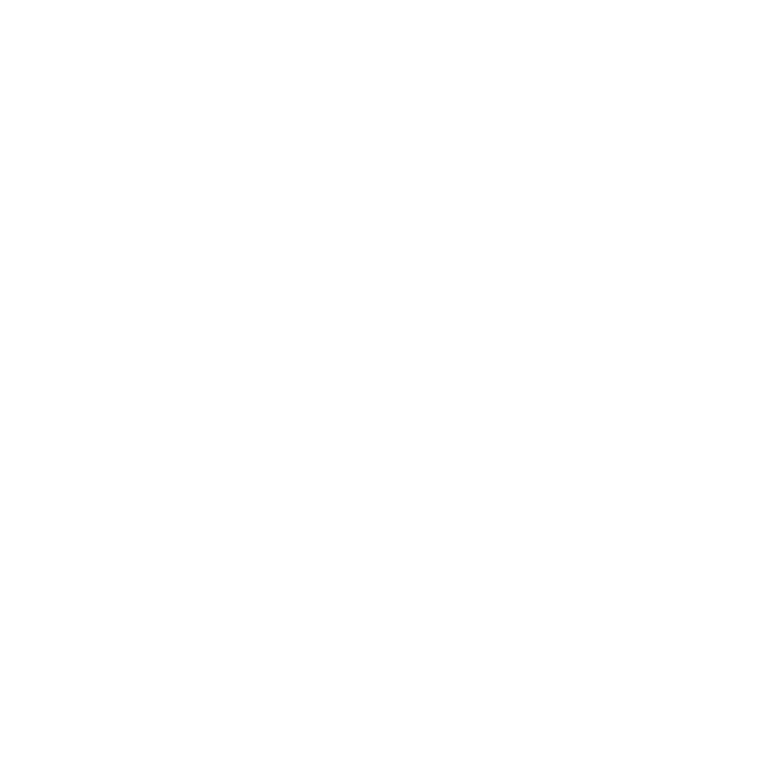
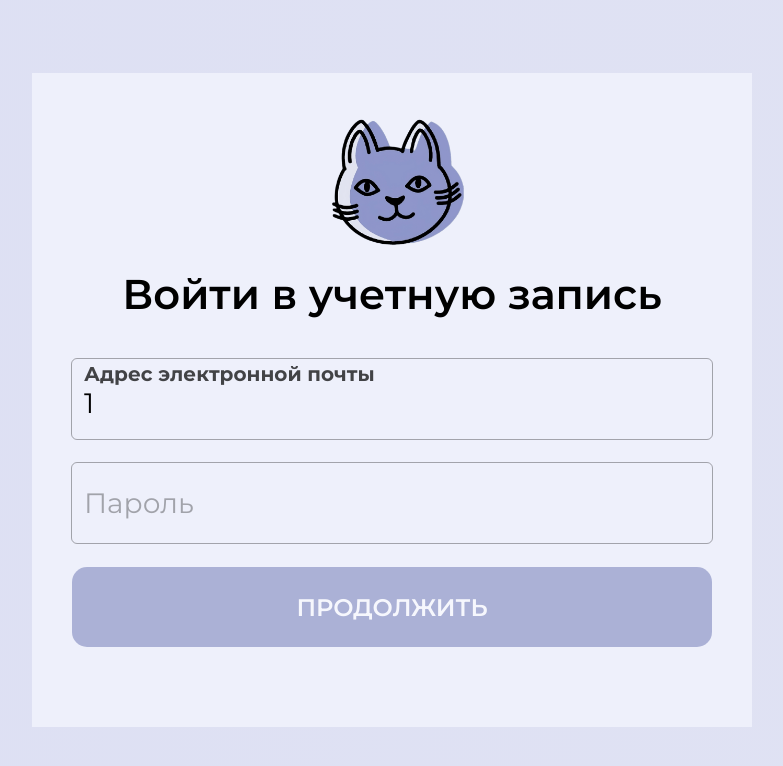
Before and after one commit to HScokies/Art-Digital-Service, a React (Vite) app in the folder Frontend/: page /login/1 in a window 1280 px wide. Before the commit this address had no page. Shown: the top 766 px of the page, without its empty margins (248-1031 px from the left). Built offline with nearby package versions, Linux system fonts and the light colour scheme.

Commit message:
login page

```diff
--- a/Frontend/src/App.tsx
+++ b/Frontend/src/App.tsx
@@ -1,4 +1,4 @@
-import { AccessPage } from "./pages"
+import { AccessPage, LoginPage } from "./pages"
 import { BrowserRouter, Routes, Route } from "react-router-dom";
 
 
@@ -8,6 +8,7 @@
     <BrowserRouter>
       <Routes>
         <Route path="/" element={<AccessPage />} />
+        <Route path="login/:Email" element={<LoginPage/>}/>
       </Routes>
     </BrowserRouter>
   )
--- a/Frontend/src/components/button/index.tsx
+++ b/Frontend/src/components/button/index.tsx
@@ -7,7 +7,7 @@
 }
 
 const Button = ({children, clickHandler = () => {}, isActive}: props) => (
-    <a className={isActive? 'button' : 'button disabled'} onClick={() => clickHandler()}>
+    <a className={isActive? 'button' : 'button disabled'} onClick={isActive? () => clickHandler() : undefined}>
         {children}
     </a>
 )
--- a/Frontend/src/components/button/style.scss
+++ b/Frontend/src/components/button/style.scss
@@ -12,6 +12,7 @@
     font-weight: 600;
     font-size: 3vh;
     cursor: pointer;
+    user-select: none;
     transition: all ease-in-out .2s;
     &.disabled{
         cursor: not-allowed;
--- a/Frontend/src/components/input/index.tsx
+++ b/Frontend/src/components/input/index.tsx
@@ -7,21 +7,23 @@
     name: string,
     required: boolean,
     validator?: (value: string) => string,
-    onChange?: (e:React.ChangeEvent<HTMLInputElement>) => void
+    onChange?: (e: React.ChangeEvent<HTMLInputElement>) => void,
+    defaultValue?: any,
+    maxlength?: number
 }
 
-const Input = ({ label, type, name, required = false, validator, onChange }: props) => {
+const Input = ({ label, type, name, required = false, validator, onChange, defaultValue, maxlength }: props) => {
 
     const [error, setError] = useState<string | undefined>()
-    const [active, setActive] = useState(false)
-
+    const [active, setActive] = useState(defaultValue ? true : false)
+    const [value, setValue] = useState(defaultValue)
 
     const EnableField = async () => {
         await setActive(true)
         await setError(undefined)
         document.getElementById(name)?.focus()
     }
-    const handleBlur = async() => {
+    const handleBlur = async () => {
         const field = document.getElementById(name) as HTMLInputElement
         if (field?.value.length < 1) {
             if (required) {
@@ -29,7 +31,7 @@
             }
             return setActive(false)
         }
-        if (validator){
+        if (validator) {
             await setError(validator(field?.value));
         }
 
@@ -38,7 +40,7 @@
     return (
         <div className="input">
             <div className={`input_wrapper ${error ? 'error' : ''}`} onClick={() => EnableField()}>
-                <input onChange={(e) => {if (onChange) onChange(e)}} onFocus={() => EnableField()} onBlur={() => handleBlur()} className={`input_wrapper-field${active ? ' active' : ''}`} id={name} name={name} type={type} />
+                <input maxLength={maxlength} value={value} onChange={(e) => { if (onChange) onChange(e); setValue(e.target.value) }} onFocus={() => EnableField()} onBlur={() => handleBlur()} className={`input_wrapper-field${active ? ' active' : ''}`} id={name} name={name} type={type} />
                 <label className={`input_wrapper-label${active ? ' active' : ''}`} htmlFor={name}>{label}</label>
             </div>
 
--- a/Frontend/src/components/input/style.scss
+++ b/Frontend/src/components/input/style.scss
@@ -44,7 +44,7 @@
         color: #DE3341;
         font-size: 3.5vh;
         visibility: hidden;
-        min-height: 5vh;
+        // min-height: 5vh;
         max-width: 100%;
         transform: translateY(-10%);
         transition: all ease-in-out .2s;
--- a/Frontend/src/pages/access/index.tsx
+++ b/Frontend/src/pages/access/index.tsx
@@ -3,24 +3,35 @@
 import Logo from 'images/logo.webp'
 import { Validator } from 'src/services'
 import { useState } from 'react'
+import { useNavigate } from 'react-router-dom'
 
 const AccessPage = () => {
-    const [hasErrors, setHasErrors] = useState(false);
+    const navigate = useNavigate()
+    const [hasErrors, setHasErrors] = useState(true);
+    const [email, setEmail] = useState("");
 
     const handleChange = (e: React.ChangeEvent<HTMLInputElement>) => {
-        if (!Validator.validateEmail(e.target.value)){
-            setHasErrors(false)
+        setEmail(e.target.value)
+        if (Validator.validateEmail(e.target.value)){
+            setHasErrors(true)
         }
-        else setHasErrors(true)
+        else setHasErrors(false)
+
+    }
+
+    const handleSubmit = () => {
+        console.debug(email)
+        console.debug("*api call*")
+        navigate(`/login/${email}`)
     }
 
     return (
-        <div className='accesspage'>
-            <div className="accesspage_modal">
-                <img alt='logo' src={Logo} draggable={false} className='accesspage_modal-logo'/>
-                <h1 className='accesspage_modal-title'>Войдите или зарегистрируйтесь</h1>
-                <Input label='Адрес электронной почты' type='email' name='email' required={true} validator={Validator.validateEmail} onChange={handleChange}/>
-                <Button isActive={!hasErrors}>Продолжить</Button>
+        <div className='authpage'>
+            <div className="authpage_modal">
+                <img alt='logo' src={Logo} draggable={false} className='authpage_modal-logo'/>
+                <h1 className='authpage_modal-title'>Войдите или зарегистрируйтесь</h1>
+                <Input label='Адрес электронной почты' type='email' name='email' required={true} validator={Validator.validateEmail} onChange={handleChange} defaultValue={email}/>
+                <Button isActive={!hasErrors} clickHandler={handleSubmit}>Продолжить</Button>
             </div>
         </div>
     )
--- a/Frontend/src/pages/access/style.scss
+++ b/Frontend/src/pages/access/style.scss
@@ -1,6 +1,6 @@
 @import 'styles/variables.scss';
 
-.accesspage {
+.authpage {
     width: 100vw;
     min-height: 100vh;
     height: 100%;
@@ -33,14 +33,14 @@
 
         &-title {
             margin-top: .5em;
+           margin-bottom: 5vh;
             text-align: center;
             font-size: calc(2vmin + 2vmax);
             font-style: normal;
             font-weight: 600;
             line-height: normal;
         }
-        &>.input{
-            margin-top: 5em;
+        & .input{
             min-width: 50vw;
             width: 100%;
             @media (max-width: 799px) {
@@ -54,7 +54,7 @@
                     font-size: 6vw;
                 }
                 .input-error{
-                    height: 6.5vh;
+                    // height: 6.5vh;
                     font-size: 6vw;
                 }
 
@@ -67,7 +67,6 @@
         }
     }
 }
-
 
 @-webkit-keyframes BackgroundAnimation {
     0% {
--- a/Frontend/src/pages/index.ts
+++ b/Frontend/src/pages/index.ts
@@ -1,5 +1,7 @@
 import AccessPage from "./access";
+import LoginPage from "./login";
 
 export{
-    AccessPage
+    AccessPage,
+    LoginPage
 }
--- a/Frontend/src/pages/login/index.tsx
+++ b/Frontend/src/pages/login/index.tsx
@@ -0,0 +1,40 @@
+import './style.scss'
+import { useParams } from 'react-router-dom';
+import Logo from 'images/logo.webp'
+import { Button, Input } from 'src/components';
+import { Validator } from 'src/services';
+import { useState } from 'react';
+
+interface IForm{
+    email: HTMLInputElement,
+    password: HTMLInputElement
+}
+
+const LoginPage = () => {
+    const { Email } = useParams()
+   console.log("param",Email)
+    const [hasErrors, setHasErrors] = useState(true);
+
+    const handleChange = () => {
+        const form: IForm = (document.querySelector("#login-form") as unknown) as IForm
+        if (Validator.validateEmail(form.email.value) || Validator.validatePassword(form.password.value)){
+            setHasErrors(true)
+        } else setHasErrors(false)
+    }
+
+    return (
+        <div className="authpage">
+            <div className="authpage_modal">
+                <img alt='logo' src={Logo} draggable={false} className='authpage_modal-logo' />
+                <h1 className='authpage_modal-title'>Войти в учетную запись</h1>
+                <form id='login-form'>
+                <Input label='Адрес электронной почты' type='email' name='email' required={true} validator={Validator.validateEmail} onChange={handleChange}  defaultValue={Email} />
+                <Input label='Пароль' type='password' name='password' required={true} validator={Validator.validatePassword} onChange={handleChange} maxlength={24} />
+                </form>
+                <Button isActive={!hasErrors}>Продолжить</Button>
+            </div>
+        </div>
+    );
+}
+
+export default LoginPage
--- /dev/null
+++ b/Frontend/src/pages/login/style.scss
@@ -0,0 +1,10 @@
+@import 'styles/variables.scss';
+
+.authpage_modal{
+    &>form{
+        width: 100%;
+        display: flex;
+        flex-flow: column nowrap;
+        gap: 3vh;
+    }
+}
--- a/Frontend/src/services/validator.ts
+++ b/Frontend/src/services/validator.ts
@@ -9,4 +9,19 @@
             return "Неверный адрес электронной почты"
         return ""
     }
+
+    static validatePassword = (password: string): string => {
+        const numberRegEx = /\d/
+        const letterRegEx = /[a-zA-Z]/g
+
+        if (password.length < 7)
+            return "Слишком короткий"
+        if (password.indexOf(" ") != -1)
+            return "Не должен содержать пробелы";
+        if (!numberRegEx.test(password))
+            return "Должен содержать цифры"
+        if (!letterRegEx.test(password))
+            return "Должен содержать латинские буквы"
+        return "";
+    }
 }
```
